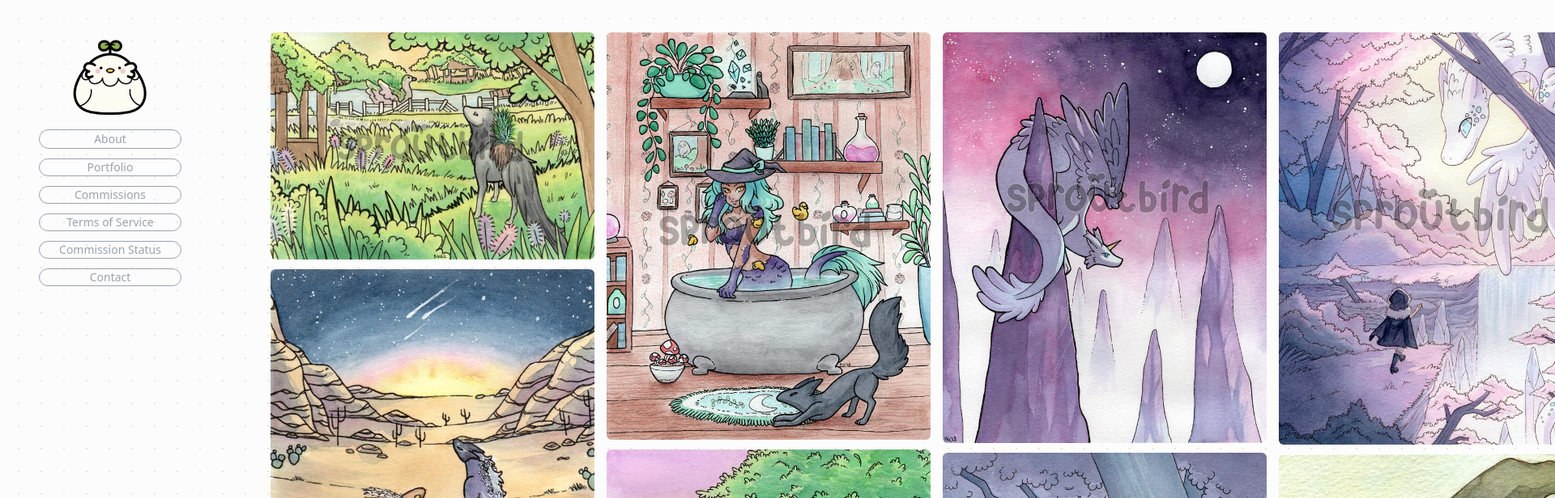
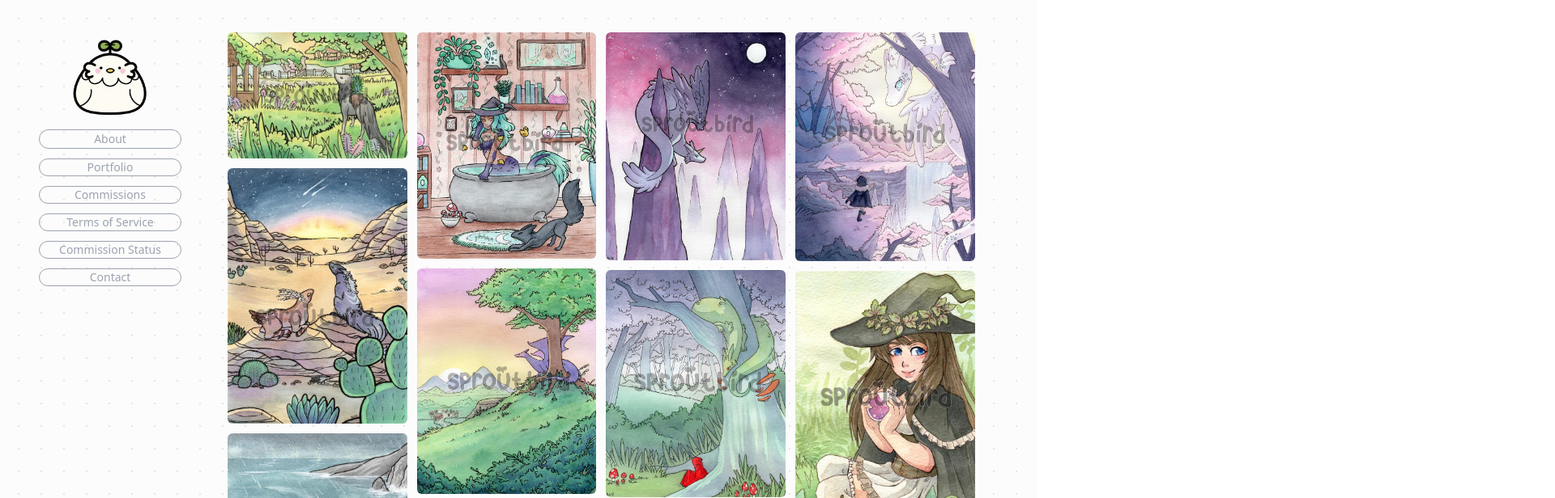
Before and after one commit to MDaud32/the-cakeguy, a Next.js app: page /Portfolio in a window 1280 px wide. Shown: the top 616 px of the page at 81% size, 1920 px wide, since content can reach past the window. Built offline with nearby package versions, Linux system fonts and the light colour scheme.

Commit message:
fixing some width

```diff
--- a/pages/About.jsx
+++ b/pages/About.jsx
@@ -14,7 +14,7 @@ import Dragon8 from "../public/dragon8.jpg";
 
 const About = () => {
   return (
-    <div className="md:w-[77%] lg:w-[84%] xl:w-[1200px] 2xl:mx-auto ml-auto xl:ml-64 sm:px-8 lg:px-16">
+    <div className="md:w-[77%] lg:w-[84%] 2xl:w-[1200px] 2xl:mx-auto ml-auto sm:px-8 lg:px-16">
       <div className="flex flex-col md:flex-row pt-20">
         {/* about me */}
         <div className="w-full md:w-[35%]">
--- a/pages/Portfolio.jsx
+++ b/pages/Portfolio.jsx
@@ -55,7 +55,7 @@ const Portfolio = () => {
         </div>
       )}
 
-      <div className="md:w-[77%] lg:w-[84%] xl:w-[1800px] 2xl:ml-96 xl:ml-64 ml-auto sm:px-8 lg:px-16 pt-10">
+      <div className="md:w-[77%] lg:w-[84%] 2xl:w-[1800px] 2xl:ml-96 ml-auto sm:px-8 lg:px-16 pt-10">
         <div className="lg:columns-4 md:columns-3 sm:columns-2 columns-1 gap-3 mx-auto space-y-3 px-3">
           {data.map((slide, index) => {
             return (
```
